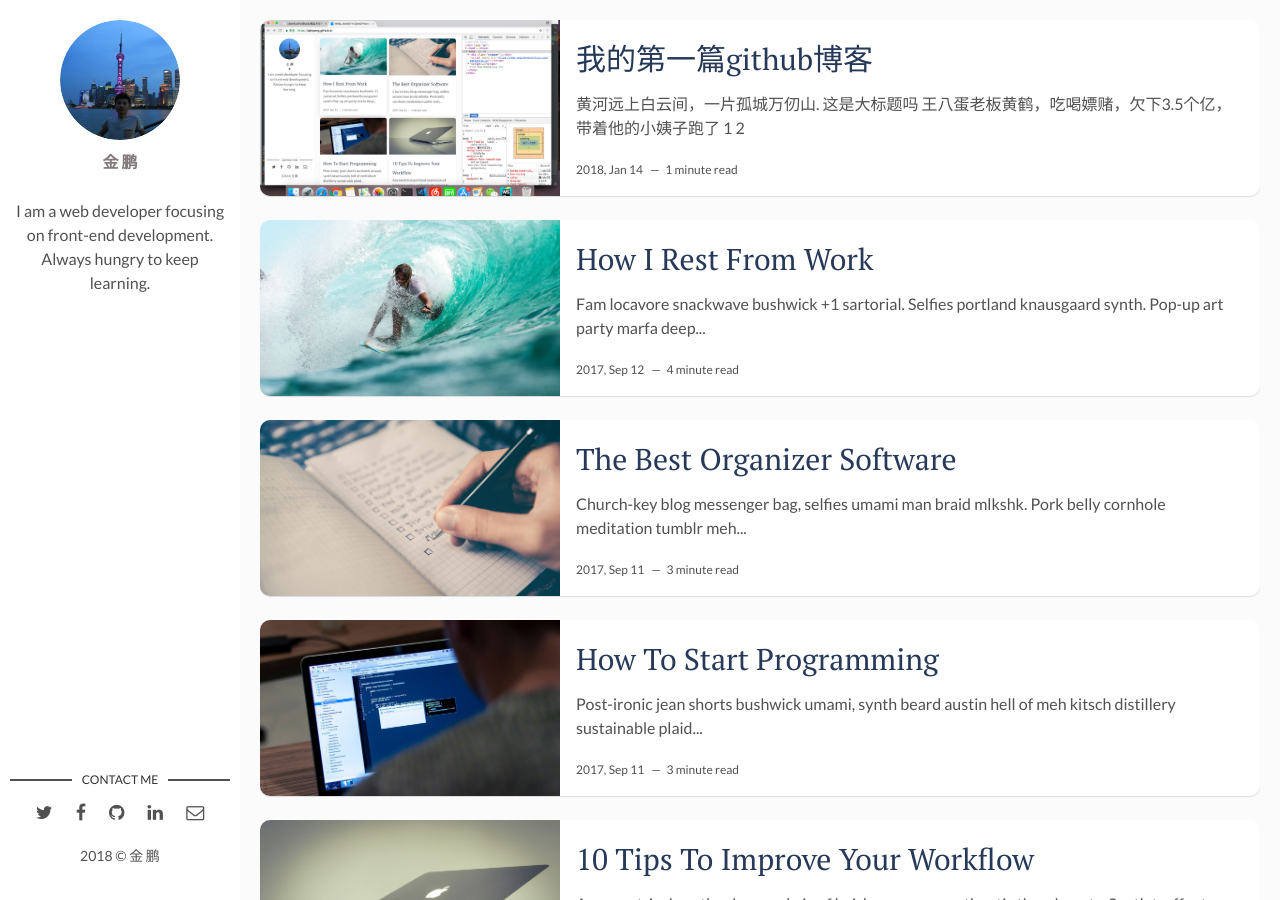
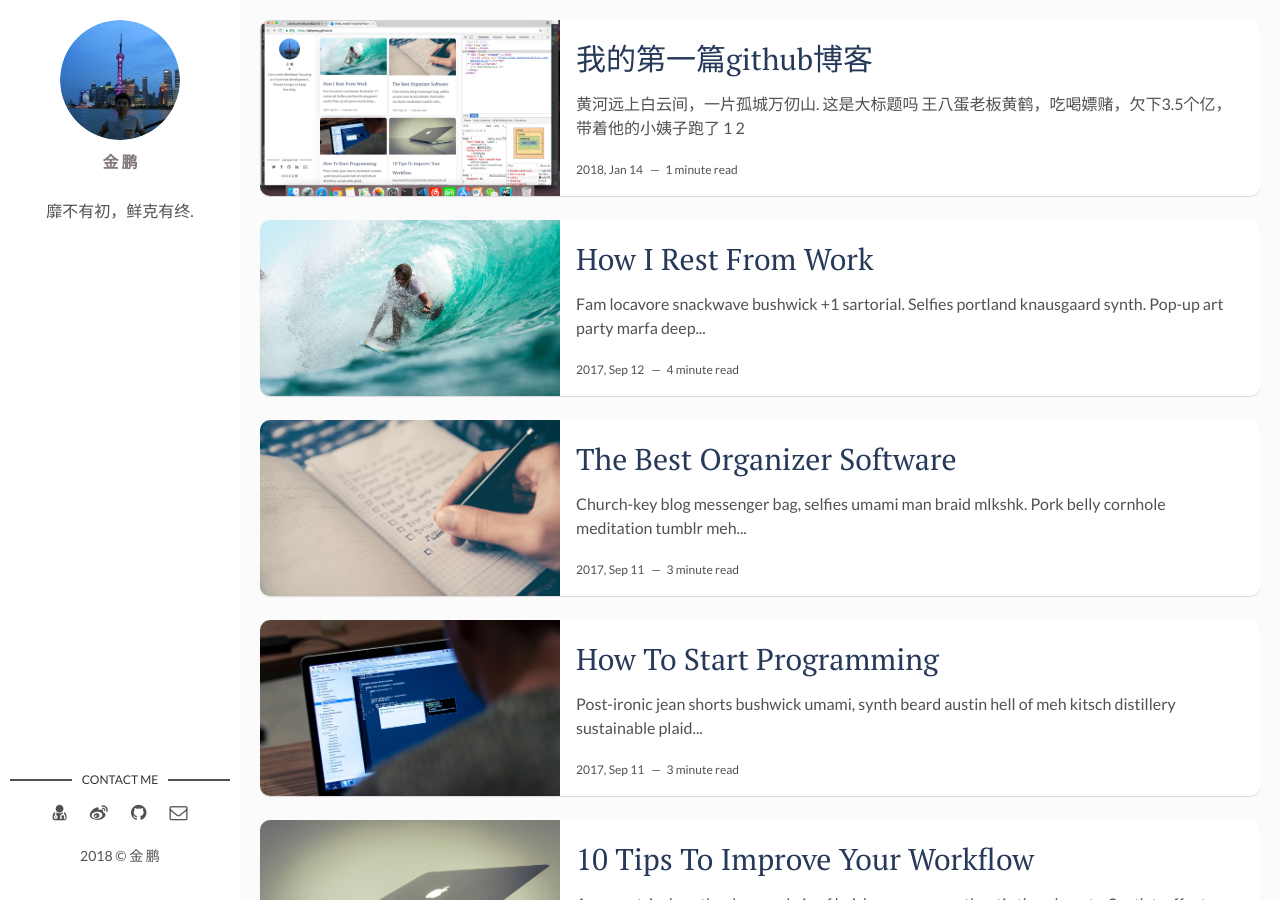
Before and after one commit to iajinpeng/iajinpeng.github.io, a Jekyll site: the page built from index.html, in a window 1280 px wide and 900 px high. Built offline with Jekyll 4.4.1, drawn with Linux system fonts in a browser that asks for light colours; the list of posts is cut into pages by our own code.

Commit message:
联系方式

```diff
--- a/_config.yml
+++ b/_config.yml
@@ -11,12 +11,10 @@ site-twitter: #if your site has a twitter account, enter it here
 # Author Settings
 author: 金 鹏 # add your name
 author-img: jinpeng.jpg # add your photo
-about-author: I am a web developer focusing on front-end development. Always hungry to keep learning. # add description
-twitter: # add your Twitter handle
-facebook: # add your Facebook handle
+about-author: 靡不有初，鲜克有终. # add description
 github: iajinpeng # add your Github handle
-linkedin: # add your Linkedin handle
-email: 137772764@qq.com # add your Email address
+email: 137772764@qq.com # add your Email
+weibo: iajinpeng
 
 # Disqus
 discus-identifier: mr-brown # add your discus identifier
--- a/_layouts/main.html
+++ b/_layouts/main.html
@@ -16,26 +16,20 @@ layout: default
     <section class="contact">
       <h3 class="contact-title">Contact me</h3>
       <ul>
-        {% if site.twitter %}
-          <li><a href="https://twitter.com/{{ site.twitter }}" target="_blank"><i class="fa fa-twitter" aria-hidden="true"></i></a></li>
-        {% else %}
-          <li><a href="https://twitter.com/artemsheludko_" target="_blank"><i class="fa fa-twitter" aria-hidden="true"></i></a></li>
-        {% endif %}
-        {% if site.facebook %}
-          <li><a href="https://facebook.com/{{ site.facebook }}" target="_blank"><i class="fa fa-facebook" aria-hidden="true"></i></a></li>
-        {% else %}
-          <li><a href="https://facebook.com/" target="_blank"><i class="fa fa-facebook" aria-hidden="true"></i></a></li>
-        {% endif %}
+          <li><a href="http://www.iajinpeng.cn" target="_blank"><i class="fa fa-user-md"></i></a></li>
+
+          {% if site.weibo %}
+          <li><a href="https://weibo.com/{{ site.weibo }}" target="_blank"><i class="fa fa-weibo" aria-hidden="true"></i></a></li>
+          {% else %}
+          <li><a href="https://weibo.com/" target="_blank"><i class="fa fa-weibo" aria-hidden="true"></i></a></li>
+          {% endif %}
+
         {% if site.github %}
           <li class="github"><a href="http://github.com/{{site.github}}" target="_blank"><i class="fa fa-github"></i></a></li>
         {% else %}
           <li class="github"><a href="http://github.com/" target="_blank"><i class="fa fa-github" aria-hidden="true"></i></a></li>
         {% endif %}
-        {% if site.linkedin %}
-          <li class="linkedin"><a href="https://in.linkedin.com/in/{{site.linkedin}}" target="_blank"><i class="fa fa-linkedin"></i></a></li>
-        {% else %}
-          <li class="linkedin"><a href="https://in.linkedin.com/" target="_blank"><i class="fa fa-linkedin" aria-hidden="true"></i></a></li>
-        {% endif %}
+
         {% if site.email %}
           <li class="email"><a href="mailto:{{site.email}}"><i class="fa fa-envelope-o"></i></a></li>
         {% else %}
```
Also changed, not shown: README.md, 10 other files.
